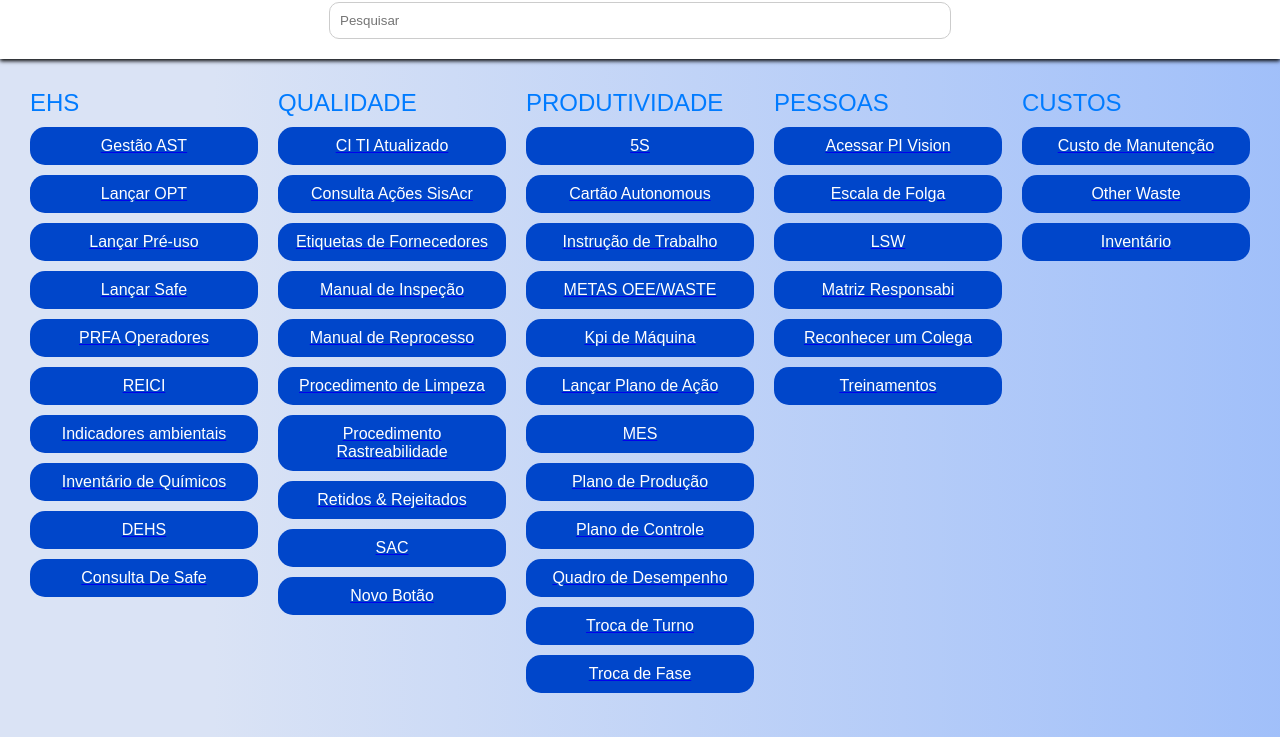
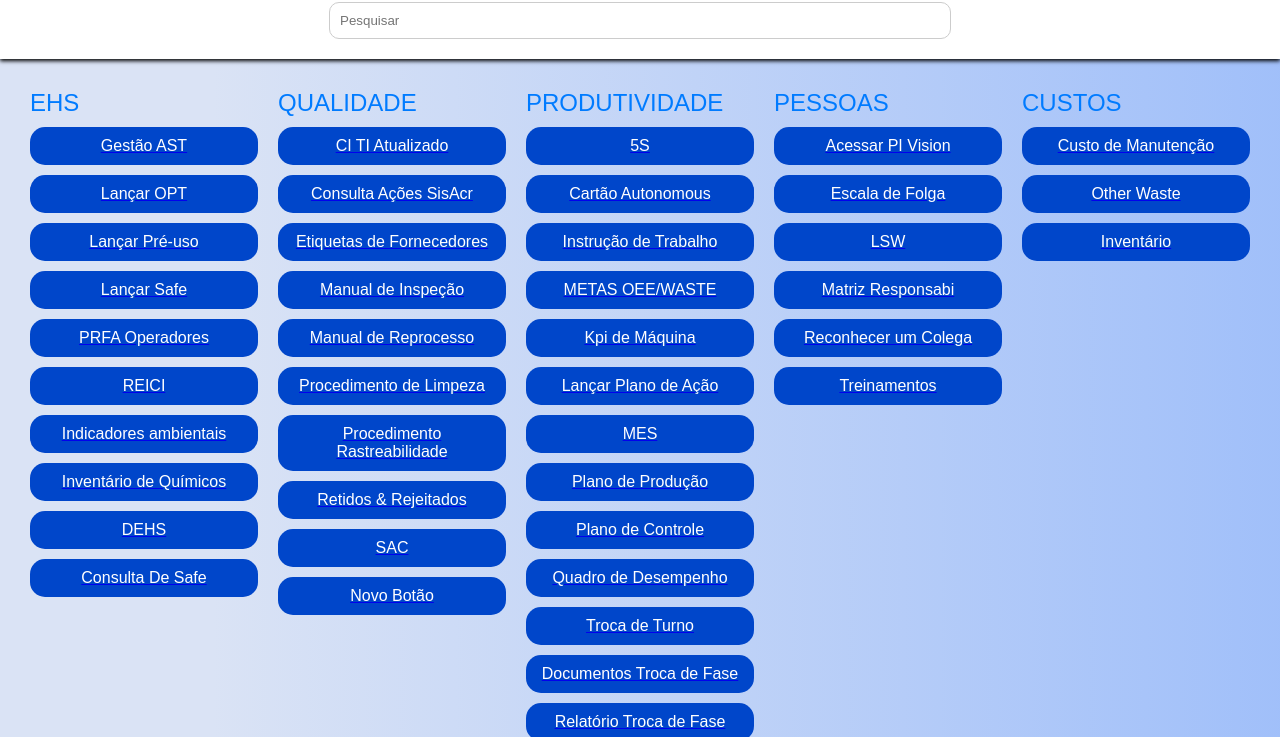
Before and after one commit to l24427/MelhoriaContinua_AF19, a plain HTML site: page pagina.html in a window 1280 px wide. Shown: the part 68-805 px from the top of the page. Drawn offline with Linux system fonts and the light colour scheme.

```diff
--- a/pagina.html
+++ b/pagina.html
@@ -162,8 +162,11 @@
 <a href="https://brsza022/PIVision/#/Displays/11557/Agenda-troca-de-turno-AF19" target="_blank">
 <button class="button">Troca de Turno</button>
 </a>
-<a href="https://kimberlyclark.sharepoint.com/:x:/r/Sites/H945/_layouts/15/Doc.aspx?sourcedoc=%7B9E3EC87F-868A-4B68-8826-DDEE4BDBD67E%7D&amp;file=AF19%20-%20INPUT%20dos%20RESULTADOS%20de%20TROCA%20DE%20FASE.xlsx&amp;action=default&amp;mobileredirect=true&amp;wdOrigin=TEAMS-MAGLEV.p2p_ns.rwc&amp;wdExp=TEAMS-TREATMENT&amp;wdhostclicktime=1729856262201&amp;web=1" target="_blank">
-<button class="button">Troca de Fase</button>
+<a href="https://kimberlyclark.sharepoint.com/:f:/r/Sites/H945/Suzano/Quadro%20Interativo/AFC/Troca%20de%20fase%20-%20Feminine%20Care?csf=1&amp;web=1&amp;e=Pwya33" target="_blank">
+<button class="button">Documentos Troca de Fase</button>
+</a>
+<a href="https://kimberlyclark.sharepoint.com/:x:/r/Sites/H945/Suzano/Quadro%20Interativo/INPUT%20Change%20Over%20Results%20-%20SUZANO%20BRAZIL/INPUT%20Change%20Over%20Results%20-%20Feminine%20Care/AF19%20-%20INPUT%20dos%20RESULTADOS%20de%20TROCA%20DE%20FASE.xlsx?d=w9e3ec87f868a4b688826ddee4bdbd67e&amp;csf=1&amp;web=1&amp;e=PmQxjd" target="_blank">
+<button class="button">Relatório Troca de Fase</button>
 </a>
 </div>
 <div class="column">
```
